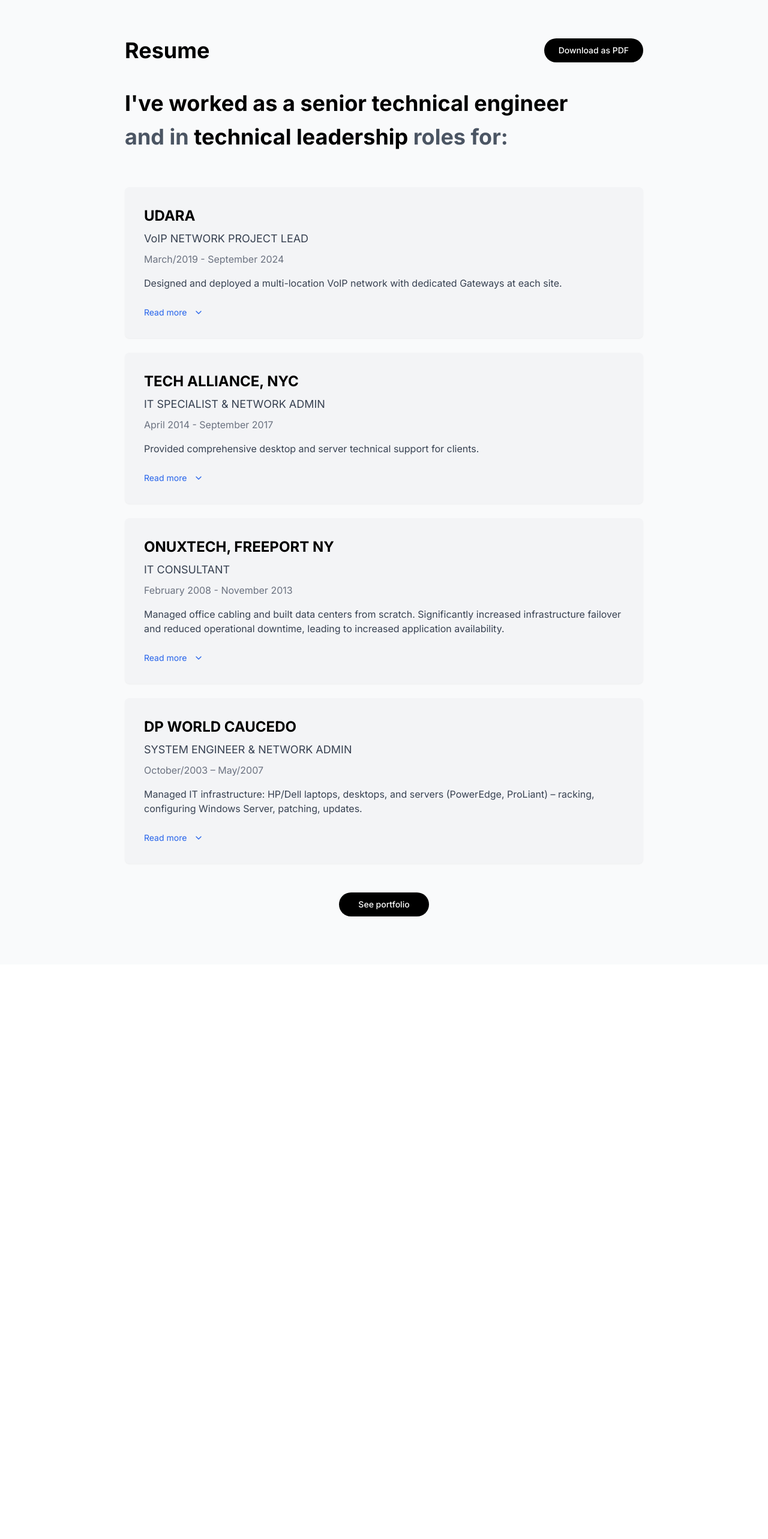
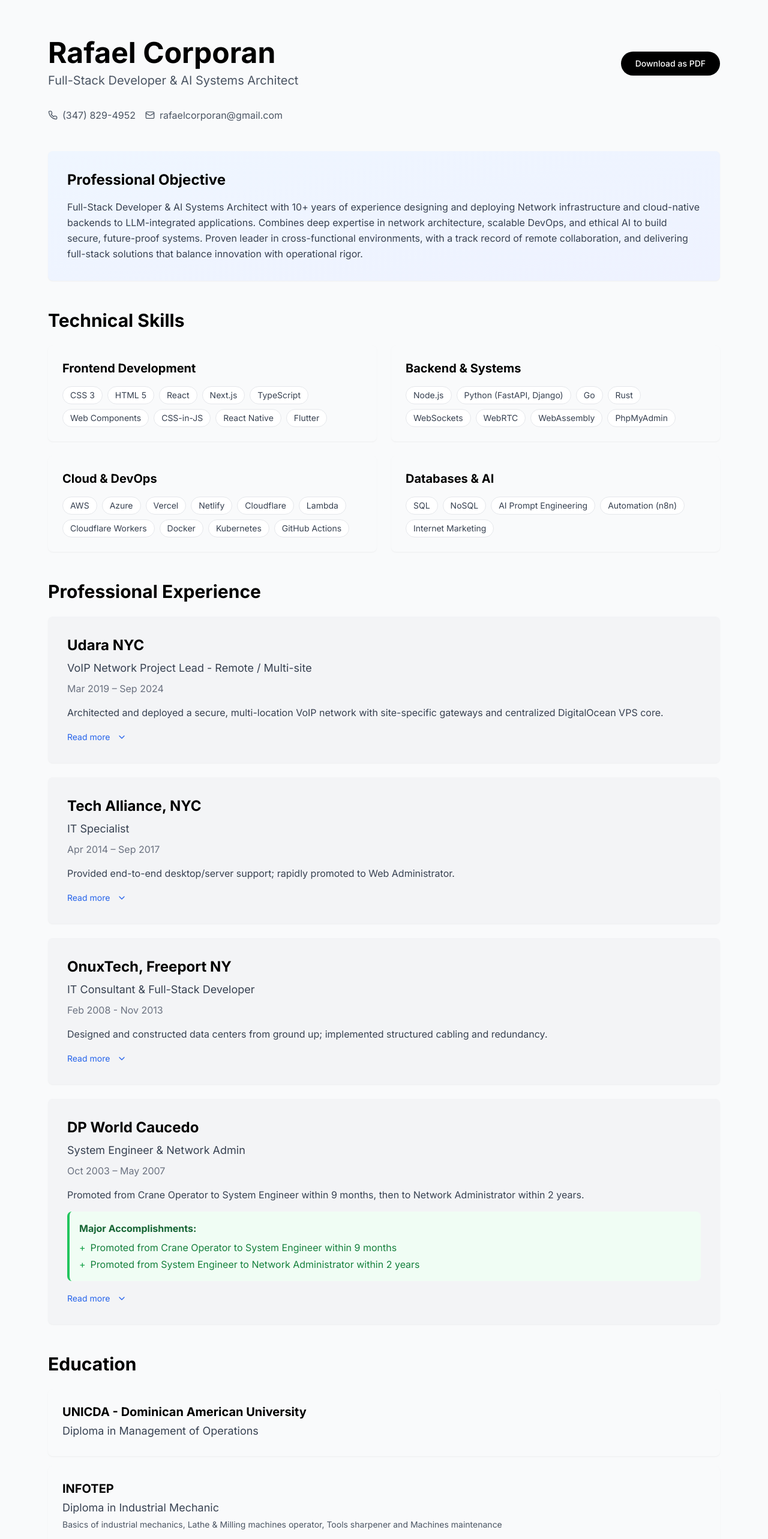
Before and after one commit to rafaelcorporan/portfolio, a Next.js app: page /resume in a window 1280 px wide. Shown: the part 80-2646 px from the top of the page at 60% size. Before the commit the page ends 1688 px from the top, so only its background shows below. Built offline with nearby package versions, Linux system fonts and the light colour scheme.

Commit message:
Update resume page with comprehensive content and fix hero section visibility

```diff
--- a/components/resume-content.tsx
+++ b/components/resume-content.tsx
@@ -3,76 +3,165 @@
 import { useState, useEffect } from "react"
 import { Button } from "@/components/ui/button"
 import { Card, CardContent } from "@/components/ui/card"
-import { ChevronDown, ChevronUp } from "lucide-react"
+import { ChevronDown, ChevronUp, Mail, Phone, MapPin } from "lucide-react"
 import Link from "next/link"
+
+const objective = "Full-Stack Developer & AI Systems Architect with 10+ years of experience designing and deploying Network infrastructure and cloud-native backends to LLM-integrated applications. Combines deep expertise in network architecture, scalable DevOps, and ethical AI to build secure, future-proof systems. Proven leader in cross-functional environments, with a track record of remote collaboration, and delivering full-stack solutions that balance innovation with operational rigor."
+
+const skillCategories = [
+  {
+    category: "Frontend Development",
+    skills: ["CSS 3", "HTML 5", "React", "Next.js", "TypeScript", "Web Components", "CSS-in-JS", "React Native", "Flutter"]
+  },
+  {
+    category: "Backend & Systems",
+    skills: ["Node.js", "Python (FastAPI, Django)", "Go", "Rust", "WebSockets", "WebRTC", "WebAssembly", "PhpMyAdmin"]
+  },
+  {
+    category: "Cloud & DevOps",
+    skills: ["AWS", "Azure", "Vercel", "Netlify", "Cloudflare", "Lambda", "Cloudflare Workers", "Docker", "Kubernetes", "GitHub Actions"]
+  },
+  {
+    category: "Databases & AI",
+    skills: ["SQL", "NoSQL", "AI Prompt Engineering", "Automation (n8n)", "Internet Marketing"]
+  }
+]
 
 const experiences = [
   {
-    company: "UDARA",
-    role: "VoIP NETWORK PROJECT LEAD",
-    period: "March/2019 - September 2024",
-    description: "Designed and deployed a multi-location VoIP network with dedicated Gateways at each site.",
+    company: "Udara NYC",
+    role: "VoIP Network Project Lead - Remote / Multi-site",
+    period: "Mar 2019 – Sep 2024",
+    description: "Architected and deployed a secure, multi-location VoIP network with site-specific gateways and centralized DigitalOcean VPS core.",
     details: [
-      "Configured a Digital Ocean VPS as the network core.",
-      "Implemented a secure VPN for encrypted communications.",
-      "Integrated Sim Center System for simulation training.",
-      "Managed GW Register System for call routing and registration.",
-      "Optimized VOS Softswitch System for call management.",
-      "Dual role as Project Manager & IT Recruiter: Led teams, allocated resources, and mitigated risks to ensure on time delivery."
+      "Implemented end-to-end encrypted VPN tunneling and optimized VOS Softswitch for high-availability call routing.",
+      "Integrated simulation training platform (Sim Center) and managed Gateway Registration System for dynamic call flow.",
+      "Dual role as Project Manager & IT Recruiter: Led 5+ engineers, coordinated resource allocation, and delivered all milestones on schedule."
     ]
   },
   {
-    company: "TECH ALLIANCE, NYC",
-    role: "IT SPECIALIST & NETWORK ADMIN",
-    period: "April 2014 - September 2017",
-    description: "Provided comprehensive desktop and server technical support for clients.",
+    company: "Tech Alliance, NYC",
+    role: "IT Specialist",
+    period: "Apr 2014 – Sep 2017",
+    description: "Provided end-to-end desktop/server support; rapidly promoted to Web Administrator.",
     details: [
-      "Became the web administrator within a year, deploying and managing an Oracle database on Suse Linux 11.",
-      "Set up Linux web servers based on LAMP stack and WordPress sites.",
-      "Created shell scripts and cron jobs for MySQL database backups.",
-      "Managed various Windows OS environments, including XP, 7, 11, and Server 2008, 2012.",
-      "Configured enterprise-level network infrastructure and security protocols.",
-      "Implemented database optimization strategies for improved performance.",
-      "Provided technical consulting services for infrastructure planning and deployment."
+      "Deployed and managed Oracle DB on SUSE Linux 11; built LAMP stack servers and WordPress sites.",
+      "Automated MySQL backups via Bash/cron; maintained mixed (Windows XP–Server 2012) and Linux environments."
     ]
   },
   {
-    company: "ONUXTECH, FREEPORT NY",
-    role: "IT CONSULTANT",
-    period: "February 2008 - November 2013",
-    description: "Managed office cabling and built data centers from scratch. Significantly increased infrastructure failover and reduced operational downtime, leading to increased application availability.",
+    company: "OnuxTech, Freeport NY",
+    role: "IT Consultant & Full-Stack Developer",
+    period: "Feb 2008 - Nov 2013",
+    description: "Designed and constructed data centers from ground up; implemented structured cabling and redundancy.",
     details: [
-      "Designed and implemented comprehensive network infrastructure from ground up.",
-      "Installed and configured enterprise-grade cabling systems including Cat5e/Cat6 structured cabling.",
-      "Built redundant data center environments with proper power distribution and cooling systems.",
-      "Implemented backup power solutions including UPS systems and emergency generators.",
-      "Configured network switches, routers, and firewalls for optimal performance and security.",
-      "Established disaster recovery protocols and failover mechanisms.",
-      "Reduced system downtime by 85% through proactive monitoring and maintenance procedures.",
-      "Provided 24/7 technical support and emergency response services for critical infrastructure."
+      "Increased application uptime >99.5% by enhancing failover and reducing mean-time-to-recovery.",
+      "Developed full-stack applications and managed enterprise infrastructure projects."
     ]
   },
   {
-    company: "DP WORLD CAUCEDO",
-    role: "SYSTEM ENGINEER & NETWORK ADMIN",
-    period: "October/2003 – May/2007",
-    description: "Managed IT infrastructure: HP/Dell laptops, desktops, and servers (PowerEdge, ProLiant) – racking, configuring Windows Server, patching, updates.",
+    company: "DP World Caucedo",
+    role: "System Engineer & Network Admin",
+    period: "Oct 2003 – May 2007",
+    description: "Promoted from Crane Operator to System Engineer within 9 months, then to Network Administrator within 2 years.",
+    accomplishments: [
+      "Promoted from Crane Operator to System Engineer within 9 months",
+      "Promoted from System Engineer to Network Administrator within 2 years"
+    ],
     details: [
-      "Performed disk cloning (Norton Ghost, Acronis) and OS installations (Windows XP/7/10/Server, Linux Fedora/Ubuntu/SUSE).",
-      "Deployed LAN and structured cabling (UTP & Fiber Optic) throughout enterprise facilities.",
-      "Configured Cisco Catalyst switches (VLANs, IOS updates, backups) and routers (RIP, OSPF, EIGRP, PPP, NAT).",
-      "Set up Wireless APs (Cisco, Linksys WRT54G/WAP54G) for comprehensive wireless coverage.",
-      "Managed Microsoft Infrastructure: Active Directory (Domain Controllers, OUs, GPOs, backup/restore).",
-      "Administered DNS (zone management), WINS, DHCP (scopes, fault tolerance) services.",
-      "Maintained Network Services (FTP, Web, Print, File servers) for enterprise operations.",
-      "Implemented Routing & Remote Access (NAT, VPN) for secure remote connectivity.",
-      "Established high availability solutions (Cluster Servers, DFS) for business continuity.",
-      "Performed regular system monitoring, maintenance, and security updates across all platforms.",
-      "Provided 24/7 technical support for critical infrastructure and emergency response.",
-      "Trained junior staff on network administration and troubleshooting procedures.",
-      "Documented network topology, configurations, and standard operating procedures."
+      "Hardware & Systems Deployment: Deployed and maintained HP/Dell workstations and servers; performed Windows/Linux OS imaging and cloning using Acronis and Norton Ghost.",
+      "Enterprise Networking & Security: Designed and installed structured cabling (UTP, multimode/single-mode fiber); configured Cisco Catalyst switches (2955, 4506) with VLANs, password recovery, IOS upgrades/backups (TFTP).",
+      "Wireless Infrastructure: Set up Cisco Aironet APs (350/1300 series), Linksys WRT54G/WAP54G with SSID and WEP security.",
+      "Router Configuration: Configured Cisco 2600 routers with OSPF, EIGRP, NAT and secure remote access (VTY, password recovery).",
+      "Microsoft Infrastructure: Administered Active Directory (Domain Controllers, OUs, GPOs), DNS, DHCP, DFS.",
+      "High Availability: Implemented Routing and Remote Access (RRAS) for site-to-site and client VPN (NAT/IPSec); ensured continuity via clustered servers and fault-tolerant configurations."
+    ]
+  }
+]
+
+const education = [
+  {
+    institution: "UNICDA - Dominican American University",
+    degree: "Diploma in Management of Operations",
+    period: ""
+  },
+  {
+    institution: "INFOTEP",
+    degree: "Diploma in Industrial Mechanic",
+    description: "Basics of industrial mechanics, Lathe & Milling machines operator, Tools sharpener and Machines maintenance",
+    period: ""
+  },
+  {
+    institution: "Borough of Manhattan Community College",
+    degree: "CISCO NETWORK ASSOCIATE (CCNA)",
+    period: ""
+  }
+]
+
+const certifications = [
+  {
+    category: "Cisco Academy / ITLA",
+    items: [
+      "CCNA 1: Networking Basics Cisco system",
+      "CCNA 2: Routers and Routing Basics Cisco system",
+      "CCNA 3: Switching Basics & Intermediate Routing",
+      "CCNA 4: WAN Technologies",
+      "HP IT Essentials I PC Hardware and Software",
+      "HP IT Essentials II Network Operating Systems",
+      "Network Security I",
+      "Network Security II"
     ]
   },
+  {
+    category: "CompTIA",
+    items: ["CompTIA A+"]
+  },
+  {
+    category: "Linux",
+    items: [
+      "GNU/Linux Structure",
+      "Linux Red Hat 7"
+    ]
+  },
+  {
+    category: "Panduit Network",
+    items: ["Voice and Data Cabling"]
+  },
+  {
+    category: "Test-Out",
+    items: [
+      "Managing & Maintaining Windows Server 2003",
+      "Planning a Server 2003 Network Infrastructure",
+      "Implementing an Active Directory Infrastructure",
+      "Installing, Configuring & Admin Windows Vista Ultimate",
+      "Installing, Configuring & Admin Windows XP Professional"
+    ]
+  }
+]
+
+const aiTraining = [
+  {
+    provider: "OpenAI Academy",
+    courses: ["Prompt Engineering", "Workflow Automation"]
+  },
+  {
+    provider: "Google Cloud AI",
+    courses: ["Implementation"]
+  },
+  {
+    provider: "ANTHROPIC (Claude AI)",
+    courses: [
+      "AI Fluency: Framework & Foundations",
+      "Claude Code in Action",
+      "Claude with Amazon Bedrock",
+      "Claude with Google Cloud's Vertex AI",
+      "Claude with the Anthropic API",
+      "Introduction to Model Context Protocol",
+      "Teaching AI Fluency",
+      "Model Context Protocol: Advanced Topics"
+    ],
+    period: "January 2024 - December 2025"
+  }
 ]
 
 export function ResumeContent() {
@@ -109,9 +198,14 @@ export function ResumeContent() {
   }, [])
   return (
     <section className="py-20">
-      <div className="max-w-4xl mx-auto px-4">
-        <div className="flex justify-between items-center mb-12">
-          <h1 className="text-4xl font-bold text-black">Resume</h1>
+      <div className="max-w-6xl mx-auto px-4">
+        {/* Header with Contact Info */}
+        <div className="mb-12">
+          <div className="flex flex-col md:flex-row justify-between items-start md:items-center gap-4 mb-8">
+            <div>
+              <h1 className="text-4xl md:text-5xl font-bold text-black mb-2">Rafael Corporan</h1>
+              <p className="text-xl text-gray-600">Full-Stack Developer & AI Systems Architect</p>
+            </div>
             <Button
               className="bg-black text-white hover:bg-gray-800 px-6 py-2 rounded-full"
               onClick={handleDownloadPDF}
@@ -120,21 +214,59 @@ export function ResumeContent() {
             </Button>
           </div>
 
-        <div className="mb-16">
-          <h2 className="text-3xl md:text-4xl font-bold text-black mb-4">
-            I've worked as a <span className="text-black">senior technical engineer</span>
-          </h2>
-          <h3 className="text-3xl md:text-4xl font-bold text-gray-600">
-            and in <span className="text-black">technical leadership</span> roles for:
-          </h3>
+          {/* Contact Information */}
+          <div className="flex flex-wrap gap-4 text-gray-600 mb-8">
+            <div className="flex items-center gap-2">
+              <Phone className="w-4 h-4" />
+              <span>(347) 829-4952</span>
+            </div>
+            <div className="flex items-center gap-2">
+              <Mail className="w-4 h-4" />
+              <span>rafaelcorporan@gmail.com</span>
+            </div>
+          </div>
         </div>
 
+        {/* Professional Objective */}
+        <Card className="mb-12 bg-gradient-to-br from-blue-50 to-indigo-50 border-none">
+          <CardContent className="p-8">
+            <h2 className="text-2xl font-bold text-black mb-4">Professional Objective</h2>
+            <p className="text-gray-700 leading-relaxed">{objective}</p>
+          </CardContent>
+        </Card>
+
+        {/* Skills Section */}
+        <div className="mb-12">
+          <h2 className="text-3xl font-bold text-black mb-6">Technical Skills</h2>
+          <div className="grid grid-cols-1 md:grid-cols-2 gap-6">
+            {skillCategories.map((category, index) => (
+              <Card key={index} className="bg-gray-50 border-none hover:shadow-lg transition-shadow">
+                <CardContent className="p-6">
+                  <h3 className="text-xl font-bold text-black mb-4">{category.category}</h3>
+                  <div className="flex flex-wrap gap-2">
+                    {category.skills.map((skill, skillIndex) => (
+                      <span
+                        key={skillIndex}
+                        className="px-3 py-1 bg-white text-gray-700 rounded-full text-sm border border-gray-200"
+                      >
+                        {skill}
+                      </span>
+                    ))}
+                  </div>
+                </CardContent>
+              </Card>
+            ))}
+          </div>
+        </div>
+
+        {/* Professional Experience */}
+        <div className="mb-12">
+          <h2 className="text-3xl font-bold text-black mb-6">Professional Experience</h2>
           <div className="space-y-6">
             {experiences.map((exp, index) => (
               <Card
                 key={index}
-              className={`bg-gray-100 border-none hover:shadow-lg hover:scale-105 transition-all duration-500 transform ${
-                visibleCards[index]
+                className={`bg-gray-100 border-none hover:shadow-lg transition-all duration-500 transform ${visibleCards[index]
                   ? 'translate-y-0 opacity-100'
                   : 'translate-y-10 opacity-0'
                   }`}
@@ -143,7 +275,21 @@ export function ResumeContent() {
                   <h3 className="text-2xl font-bold text-black mb-2">{exp.company}</h3>
                   <p className="text-lg text-gray-700 mb-2">{exp.role}</p>
                   <p className="text-gray-500 mb-4">{exp.period}</p>
-                <p className="text-gray-700 mb-6">{exp.description}</p>
+                  <p className="text-gray-700 mb-4">{exp.description}</p>
+
+                  {exp.accomplishments && exp.accomplishments.length > 0 && (
+                    <div className="mb-4 p-4 bg-green-50 rounded-lg border-l-4 border-green-500">
+                      <h4 className="font-bold text-green-800 mb-2">Major Accomplishments:</h4>
+                      <ul className="space-y-1">
+                        {exp.accomplishments.map((accomplishment, accIndex) => (
+                          <li key={accIndex} className="text-green-700 flex items-start">
+                            <span className="text-green-600 mr-2">+</span>
+                            {accomplishment}
+                          </li>
+                        ))}
+                      </ul>
+                    </div>
+                  )}
 
                   {exp.details && exp.details.length > 0 && (
                     <>
@@ -177,10 +323,85 @@ export function ResumeContent() {
               </Card>
             ))}
           </div>
+        </div>
 
+        {/* Education */}
+        <div className="mb-12">
+          <h2 className="text-3xl font-bold text-black mb-6">Education</h2>
+          <div className="space-y-4">
+            {education.map((edu, index) => (
+              <Card key={index} className="bg-gray-50 border-none">
+                <CardContent className="p-6">
+                  <h3 className="text-xl font-bold text-black mb-1">{edu.institution}</h3>
+                  <p className="text-lg text-gray-700 mb-1">{edu.degree}</p>
+                  {edu.description && (
+                    <p className="text-gray-600 text-sm">{edu.description}</p>
+                  )}
+                </CardContent>
+              </Card>
+            ))}
+          </div>
+        </div>
+
+        {/* Certifications */}
+        <div className="mb-12">
+          <h2 className="text-3xl font-bold text-black mb-6">Certifications</h2>
+          <div className="grid grid-cols-1 md:grid-cols-2 gap-6">
+            {certifications.map((cert, index) => (
+              <Card key={index} className="bg-gray-50 border-none">
+                <CardContent className="p-6">
+                  <h3 className="text-lg font-bold text-black mb-3">{cert.category}</h3>
+                  <ul className="space-y-2">
+                    {cert.items.map((item, itemIndex) => (
+                      <li key={itemIndex} className="text-gray-700 flex items-start text-sm">
+                        <span className="text-blue-600 mr-2">✓</span>
+                        {item}
+                      </li>
+                    ))}
+                  </ul>
+                </CardContent>
+              </Card>
+            ))}
+          </div>
+        </div>
+
+        {/* AI Training */}
+        <div className="mb-12">
+          <h2 className="text-3xl font-bold text-black mb-6">AI Training & Certifications</h2>
+          <div className="space-y-4">
+            {aiTraining.map((training, index) => (
+              <Card key={index} className="bg-gradient-to-br from-purple-50 to-pink-50 border-none">
+                <CardContent className="p-6">
+                  <div className="flex justify-between items-start mb-3">
+                    <h3 className="text-xl font-bold text-black">{training.provider}</h3>
+                    {training.period && (
+                      <span className="text-sm text-gray-600 bg-white px-3 py-1 rounded-full">
+                        {training.period}
+                      </span>
+                    )}
+                  </div>
+                  <div className="flex flex-wrap gap-2">
+                    {training.courses.map((course, courseIndex) => (
+                      <span
+                        key={courseIndex}
+                        className="px-3 py-1 bg-white text-gray-700 rounded-full text-sm border border-purple-200"
+                      >
+                        {course}
+                      </span>
+                    ))}
+                  </div>
+                </CardContent>
+              </Card>
+            ))}
+          </div>
+        </div>
+
+        {/* Call to Action */}
         <div className="text-center mt-12">
           <Link href="/portfolio">
-            <Button className="bg-black text-white hover:bg-gray-800 px-8 py-3 rounded-full">See portfolio</Button>
+            <Button className="bg-black text-white hover:bg-gray-800 px-8 py-3 rounded-full text-lg">
+              View Portfolio
+            </Button>
           </Link>
         </div>
       </div>
```
Also changed, not shown: components/hero-section.tsx (+0 -28 lines). Lines whose indentation alone changed are shown as unchanged.
